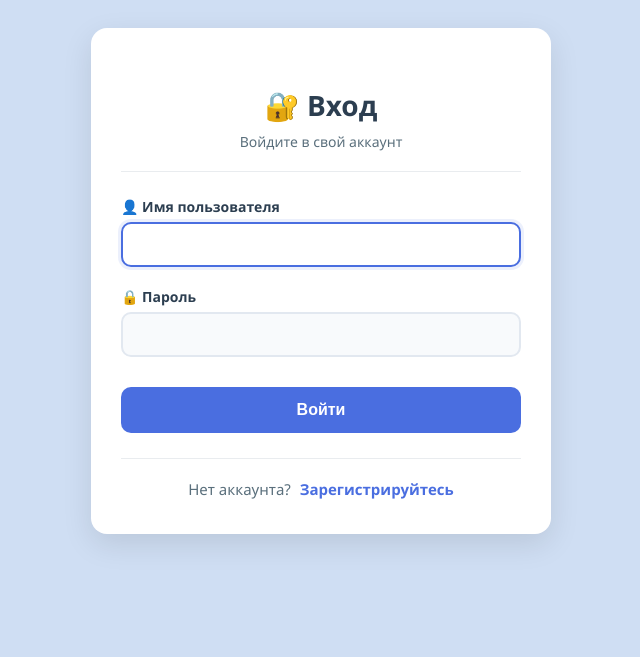
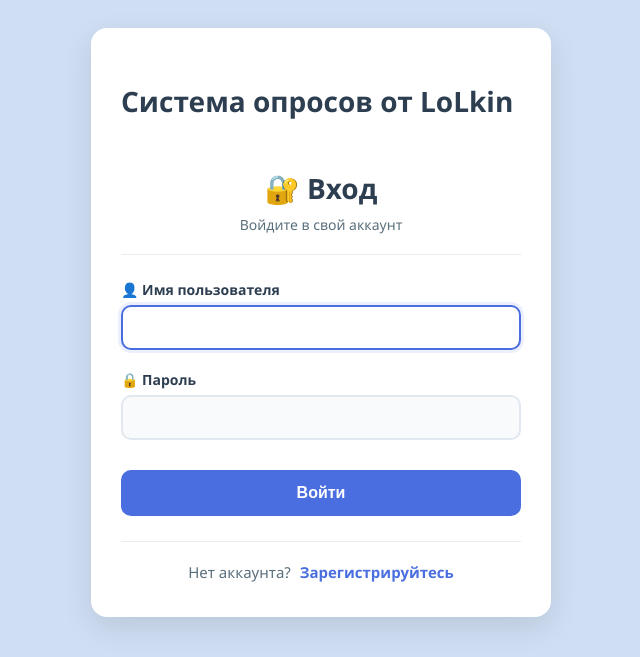
Before and after one commit to LoLk1n-maker/survey-site, a Django app: page /accounts/login/ in a window 1280 px wide. Shown: the top 657 px of the page, without its empty margins (319-959 px from the left). Run offline with Django 5.2, Linux system fonts and the light colour scheme.

```diff
--- a/static/css/login.css
+++ b/static/css/login.css
@@ -6,6 +6,19 @@ body {
     display: flex;
     justify-content: center;
     padding: 20px;
+}
+
+
+.header {
+    display: flex;
+    justify-content: space-between;
+    align-items: center;
+    margin-bottom: 30px;
+}
+
+.header h1 {
+    color: #2c3e50;
+    font-size: 28px;
 }
 
 .login-card {
--- a/survey_game/templates/Home.html
+++ b/survey_game/templates/Home.html
@@ -11,7 +11,7 @@
 <body>
     <div class="container">
         <div class="header">
-            <h1>Система опросов</h1>
+            <h1>Система опросов от LoLkin</h1>
             <div class="user-info">
                 Привет, {{ user.username }}!
             </div>
--- a/survey_game/templates/login.html
+++ b/survey_game/templates/login.html
@@ -10,6 +10,10 @@
 
 <body>
     <div class="login-card">
+        <div class="header">
+            <h1>Система опросов от LoLkin</h1>
+        </div>
+
         <h2>🔐 Вход</h2>
         <div class="subtitle">Войдите в свой аккаунт</div>
 
```
